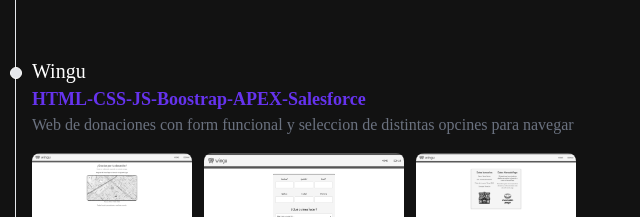
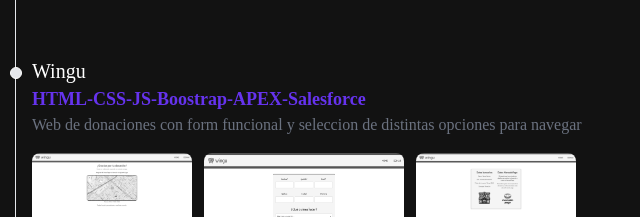
Before and after one commit to RamiroUrt/Porfolio-Ramiro.Urteaga, an Astro site: page / in a window 1280 px wide. Shown: the part 1903-2120 px from the top of the page, 325-965 px from the left. Built offline with nearby package versions, Linux system fonts and the light colour scheme; Astro itself is replaced by a stand-in of ours.

Commit message:
Update Experience.astro

```diff
--- a/src/components/Experience.astro
+++ b/src/components/Experience.astro
@@ -151,7 +151,7 @@
           HTML-CSS-JS-Boostrap-APEX-Salesforce
         </h3>
         <p class="mb-4 text-base font-normal text-gray-500 dark:text-gray-400">
-          Web de donaciones con form funcional y seleccion de distintas opcines
+          Web de donaciones con form funcional y seleccion de distintas opciones
           para navegar
         </p>
         <div class="flex gap-3">
```
